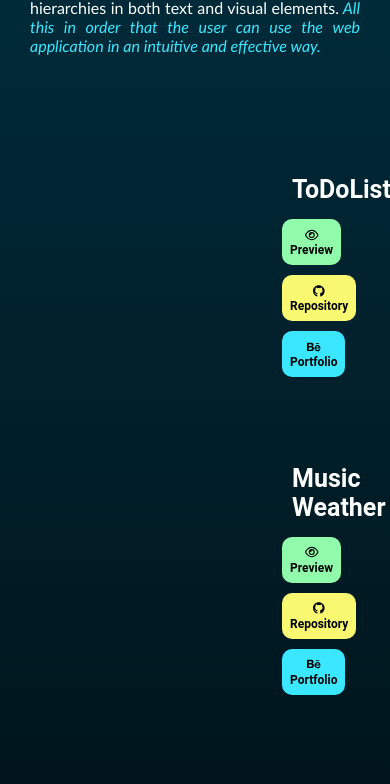
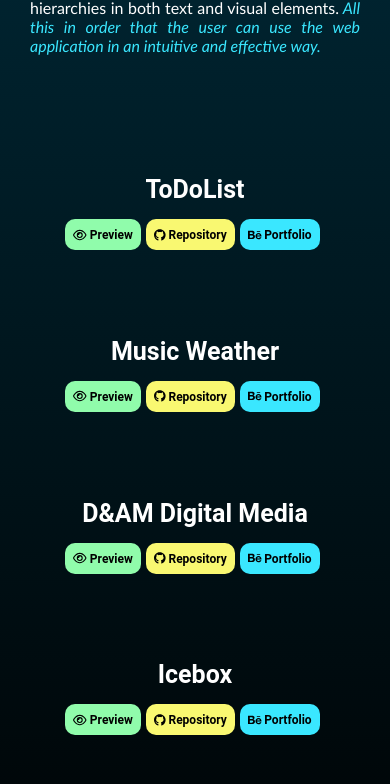
Before and after one commit to DiegoEMartinezZ/PortfolioWeb, a React (Create React App) app: page /#/ in a window 390 px wide. Shown: the part 833-1617 px from the top of the page. Built offline with nearby package versions, Linux system fonts and the light colour scheme.

Commit message:
fix the media queries for smartphones

```diff
--- a/src/styles/styles.css
+++ b/src/styles/styles.css
@@ -149,6 +149,9 @@ a {
     margin-right: 5px;
     padding: 0.5rem;
   }
+  #project-container {
+    margin: 2% 1%;
+  }
 }
 
 @media only screen and (min-width: 1200px) {
```
